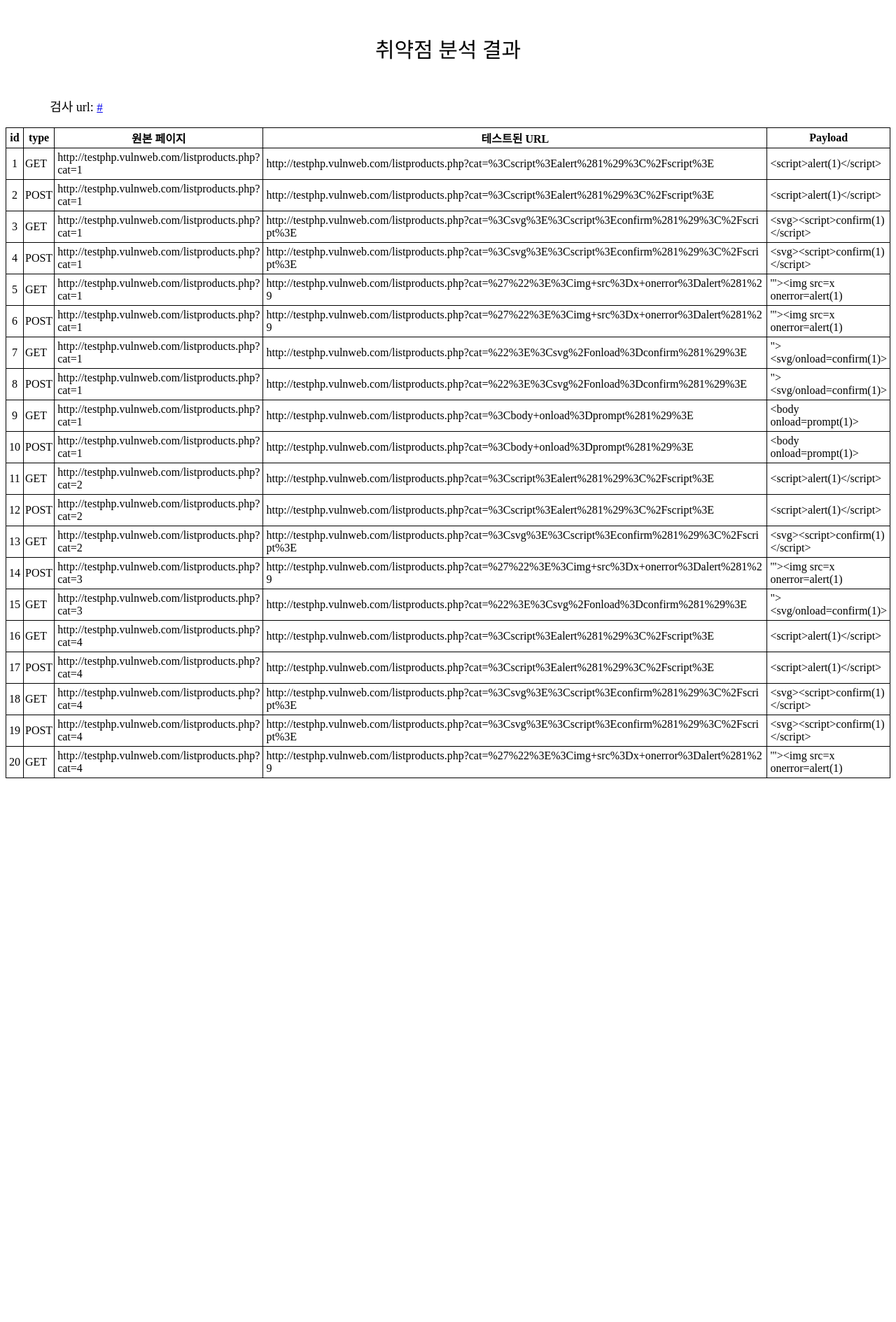
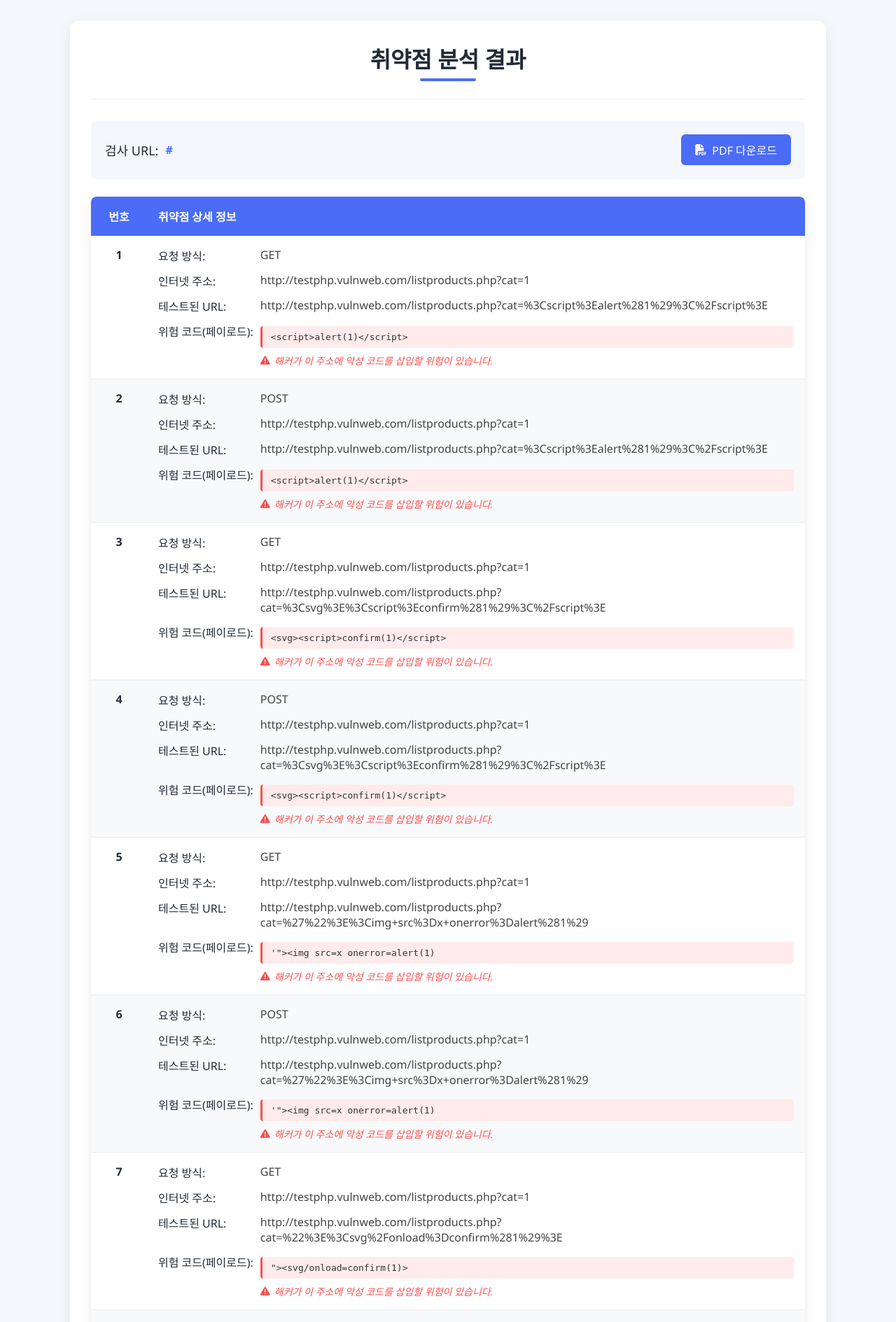
Before and after one commit to younguk03/capstone, a Flask app: template templates/resultPage/page.html in a window 1280 px wide. Shown: the top 1889 px of the page at 70% size. Before the commit the page ends 1112 px from the top, so only its background shows below. Run offline with Flask 3, Linux system fonts and the light colour scheme; the template is opened without the code that fills it: values that come from a table or form of the project are taken from there, most other values are stand-ins (such as "Sample title", 1, 10 or a date in 2020).

Commit message:
Update page.html

```diff
--- a/templates/resultPage/page.html
+++ b/templates/resultPage/page.html
@@ -1,49 +1,273 @@
+
 <!DOCTYPE html>
 <html lang="en">
 <head>
   <meta charset="UTF-8" />
   <meta name="viewport" content="width=device-width, initial-scale=1.0" />
-    <title>result</title>
-    <link
-      rel="stylesheet"
-      href="{{url_for('static', filename='./css/styles2.css')}}"
-    />
+  <title>취약점 분석 결과</title>
+  <link rel="stylesheet" href="https://cdnjs.cloudflare.com/ajax/libs/font-awesome/6.4.0/css/all.min.css" />
+  <style>
+    :root {
+      --primary-color: #4a6cf7;
+      --secondary-color: #212b36;
+      --accent-color: #f94f4f;
+      --light-bg: #f4f8fc;
+      --card-shadow: 0 5px 20px rgba(0, 0, 0, 0.08);
+      --table-header-bg: #4a6cf7;
+      --table-odd-row: #f8f9fa;
+      --table-border: #e9ecef;
+    }
+
+    * {
+      margin: 0;
+      padding: 0;
+      box-sizing: border-box;
+      font-family: 'Segoe UI', Tahoma, Geneva, Verdana, sans-serif;
+    }
+
+    body {
+      background-color: var(--light-bg);
+      color: #333;
+      min-height: 100vh;
+      padding: 30px 0;
+      margin: 0 auto;
+      min-width: 900px;
+      max-width: 1200px;
+    }
+
+    .container {
+      width: 90%;
+      margin: 0 auto;
+      background-color: white;
+      border-radius: 12px;
+      box-shadow: var(--card-shadow);
+      padding: 30px;
+      overflow: hidden;
+    }
+
+    .header {
+      text-align: center;
+      margin-bottom: 30px;
+      padding-bottom: 20px;
+      border-bottom: 1px solid #eaeaea;
+    }
+
+    .header h1 {
+      color: var(--secondary-color);
+      font-size: 32px;
+      margin-bottom: 15px;
+      position: relative;
+      display: inline-block;
+    }
+
+    .header h1:after {
+      content: '';
+      position: absolute;
+      bottom: -10px;
+      left: 50%;
+      transform: translateX(-50%);
+      width: 80px;
+      height: 4px;
+      background-color: var(--primary-color);
+      border-radius: 2px;
+    }
+
+    .url-section {
+      background-color: var(--light-bg);
+      padding: 20px;
+      border-radius: 8px;
+      margin-bottom: 25px;
+      display: flex;
+      align-items: center;
+      justify-content: space-between;
+    }
+
+    .url-container {
+      display: flex;
+      align-items: center;
+      flex: 1;
+    }
+
+    .url-label {
+      font-weight: 500;
+      font-size: 18px;
+      color: var(--secondary-color);
+      margin-right: 10px;
+    }
+
+    .url-value {
+      font-weight: 600;
+      color: var(--primary-color);
+      word-break: break-all;
+      max-width: 70%;
+    }
+
+    .url-value a {
+      color: var(--primary-color);
+      text-decoration: none;
+      transition: color 0.3s;
+    }
+
+    .url-value a:hover {
+      color: #3657d4;
+      text-decoration: underline;
+    }
+
+    .btn-download {
+      background-color: var(--primary-color);
+      color: white;
+      border: none;
+      border-radius: 6px;
+      padding: 10px 20px;
+      font-size: 16px;
+      cursor: pointer;
+      display: flex;
+      align-items: center;
+      gap: 8px;
+      transition: background-color 0.3s;
+    }
+
+    .btn-download:hover {
+      background-color: #3657d4;
+    }
+
+    table {
+      width: 100%;
+      border-collapse: collapse;
+      border-radius: 8px;
+      overflow: hidden;
+      box-shadow: var(--card-shadow);
+    }
+
+    thead {
+      background-color: var(--table-header-bg);
+      color: white;
+    }
+
+    th {
+      text-align: left;
+      padding: 16px;
+      font-weight: 600;
+    }
+
+    th:first-child {
+      width: 80px;
+      text-align: center;
+    }
+
+    td {
+      padding: 16px;
+      border-bottom: 1px solid var(--table-border);
+      vertical-align: top;
+    }
+
+    tr:last-child td {
+      border-bottom: none;
+    }
+
+    td:first-child {
+      text-align: center;
+      font-weight: 600;
+      color: var(--secondary-color);
+    }
+
+    tr:nth-child(even) {
+      background-color: var(--table-odd-row);
+    }
+
+    .vulnerability-item {
+      display: grid;
+      grid-template-columns: auto 1fr;
+      row-gap: 12px;
+      column-gap: 10px;
+    }
+
+    .item-label {
+      font-weight: 500;
+      color: var(--secondary-color);
+    }
+
+    .item-value {
+      color: #444;
+    }
+
+    .payload {
+      background-color: #ffebeb;
+      border-radius: 4px;
+      padding: 8px 12px;
+      position: relative;
+      border-left: 3px solid var(--accent-color);
+      margin-top: 5px;
+      font-family: monospace;
+      word-break: break-all;
+    }
+
+    .warning-text {
+      margin-top: 8px;
+      color: var(--accent-color);
+      font-style: italic;
+      font-size: 14px;
+      display: flex;
+      align-items: center;
+    }
+
+    .warning-text i {
+      margin-right: 6px;
+    }
+  </style>
 </head>
 <body>
-    <div>
-      <p style="text-align: center; padding: 17px; font-size: 30px">
-        취약점 분석 결과
-      </p>
-      <div style="margin-left: 5%; font-weight:400; font-size: 18px;">
-        검사 url:
-        <b class="url_name" id="input-url"><a href="{{url}}">{{url}}</a></b>
+  <div class="container">
+    <div class="header">
+      <h1>취약점 분석 결과</h1>
     </div>
-      <br />
+
+    <div class="url-section">
+      <div class="url-container">
+        <span class="url-label">검사 URL:</span>
+        <span class="url-value" id="input-url"><a href="{{url}}">{{url}}</a></span>
       </div>
-    <table style="border-collapse: collapse; margin: auto; min-width: 1000px; max-width: 1300px;">
-      <tr style="border: solid 1px black">
-        <th style="border: 1px solid black; padding: 2px">id</th>
-        <th style="border: 1px solid black; padding: 2px">type</th>
-        <th style="border: 1px solid black; padding: 2px">원본 페이지</th>
-        <th style="border: 1px solid black; padding: 2px; width: 60%">
-          테스트된 URL
-        </th>
-        <th style="border: 1px solid black; padding: 2px">Payload</th>
+      <button class="btn-download">
+        <i class="fas fa-file-pdf"></i> PDF 다운로드
+      </button>
+    </div>
+
+    <table>
+      <thead>
+        <tr>
+          <th>번호</th>
+          <th>취약점 상세 정보</th>
         </tr>
+      </thead>
+      <tbody>
         {%for list in lists%}
         <tr>
-        <td style="border: 1px solid black; padding: 4px; text-align: center;">{{list.id}}</td>
-        <td style="border: 1px solid black; padding: 2px">{{list.type}}</td>
-        <td style="border: 1px solid black; padding: 4px">
-          {{list.originalPage}}
+          <td>{{list.id}}</td>
+          <td>
+            <div class="vulnerability-item">
+              <span class="item-label">요청 방식:</span>
+              <span class="item-value">{{list.type}}</span>
+
+              <span class="item-label">인터넷 주소:</span>
+              <span class="item-value">{{list.originalPage}}</span>
+
+              <span class="item-label">테스트된 URL:</span>
+              <span class="item-value">{{list.testURL}}</span>
+
+              <span class="item-label">위험 코드(페이로드):</span>
+              <div>
+                <div class="payload">{{list.payload}}</div>
+                <div class="warning-text">
+                  <i class="fas fa-exclamation-triangle"></i>
+                  해커가 이 주소에 악성 코드를 삽입할 위험이 있습니다.
+                </div>
+              </div>
+            </div>
           </td>
-        <td style="border: 1px solid black; padding: 4px; max-width: 50%; word-break: break-all;">
-          {{list.testURL}}
-        </td>
-        <td style="border: 1px solid black; padding: 4px">{{list.payload}}</td>
         </tr>
         {%endfor%}
+      </tbody>
     </table>
-    <div></div>
+  </div>
 </body>
 </html>
```
Lines whose indentation alone changed are shown as unchanged.
